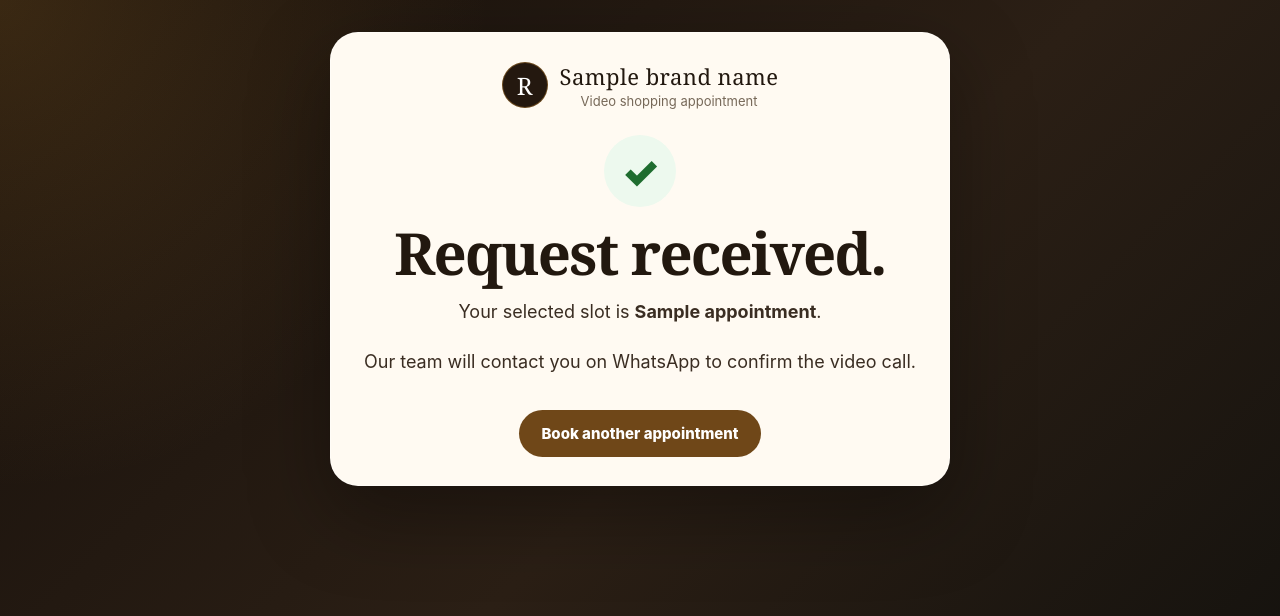
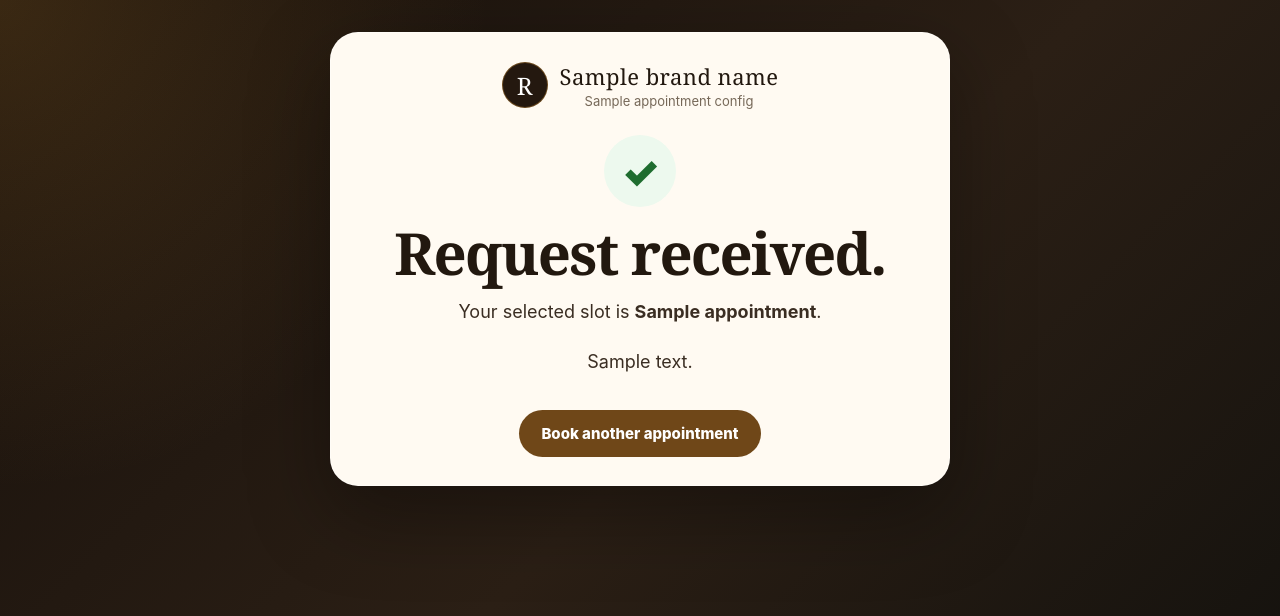
Before and after one commit to karanc21-ai/video, a Flask app: template templates/thank_you.html in a window 1280 px wide. Shown: the top 616 px of the page. Run offline with Flask 3, Linux system fonts and the light colour scheme; the template is opened without the code that fills it: most values are stand-ins (such as "Sample title", 1, 10 or a date in 2020).

Commit message:
Update thank_you.html

```diff
--- a/templates/thank_you.html
+++ b/templates/thank_you.html
@@ -13,14 +13,17 @@
         <div class="brand-mark">R</div>
         <div>
           <div class="brand-name">{{ brand_name }}</div>
-          <div class="brand-subtitle">Video shopping appointment</div>
+          <div class="brand-subtitle">{{ appointment_config.thank_you_subtitle }}</div>
         </div>
       </div>
       <div class="success-icon">✓</div>
       <h1>Request received.</h1>
       {% if appointment %}<p class="lead-text">Your selected slot is <strong>{{ appointment }}</strong>.</p>{% endif %}
-      <p class="lead-text">Our team will contact you on WhatsApp to confirm the video call.</p>
-      <a class="secondary-button" href="/book">Book another appointment</a>
+      <p class="lead-text">{{ appointment_config.thank_you_contact_text }}</p>
+      {% if appointment_config.type == 'store_visit' and appointment_config.location_address %}
+        <p class="muted">Location: {{ appointment_config.location_address }}</p>
+      {% endif %}
+      <a class="secondary-button" href="/book?appointment_type={{ appointment_config.type }}">Book another appointment</a>
     </section>
   </main>
 </body>
```
